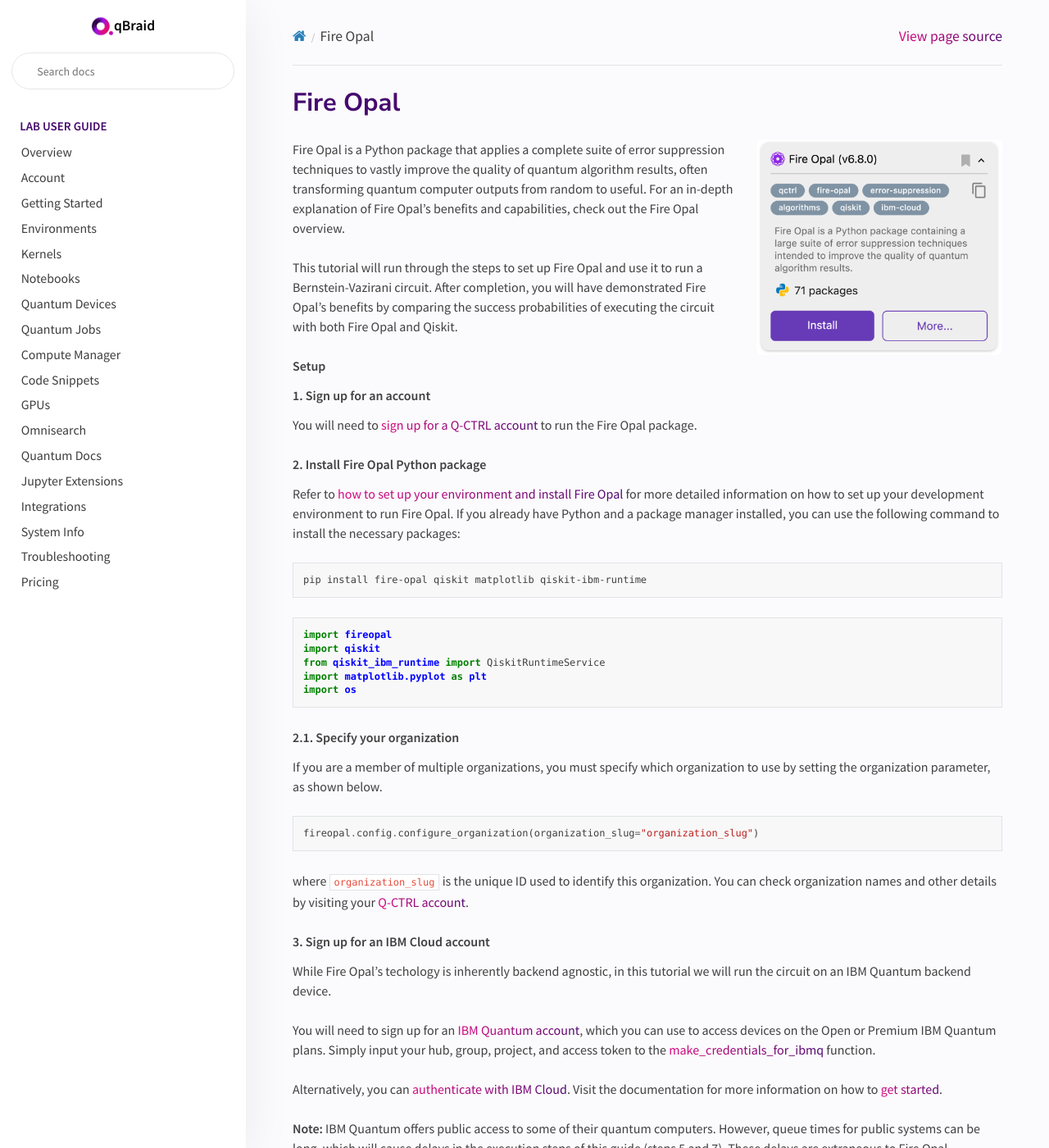
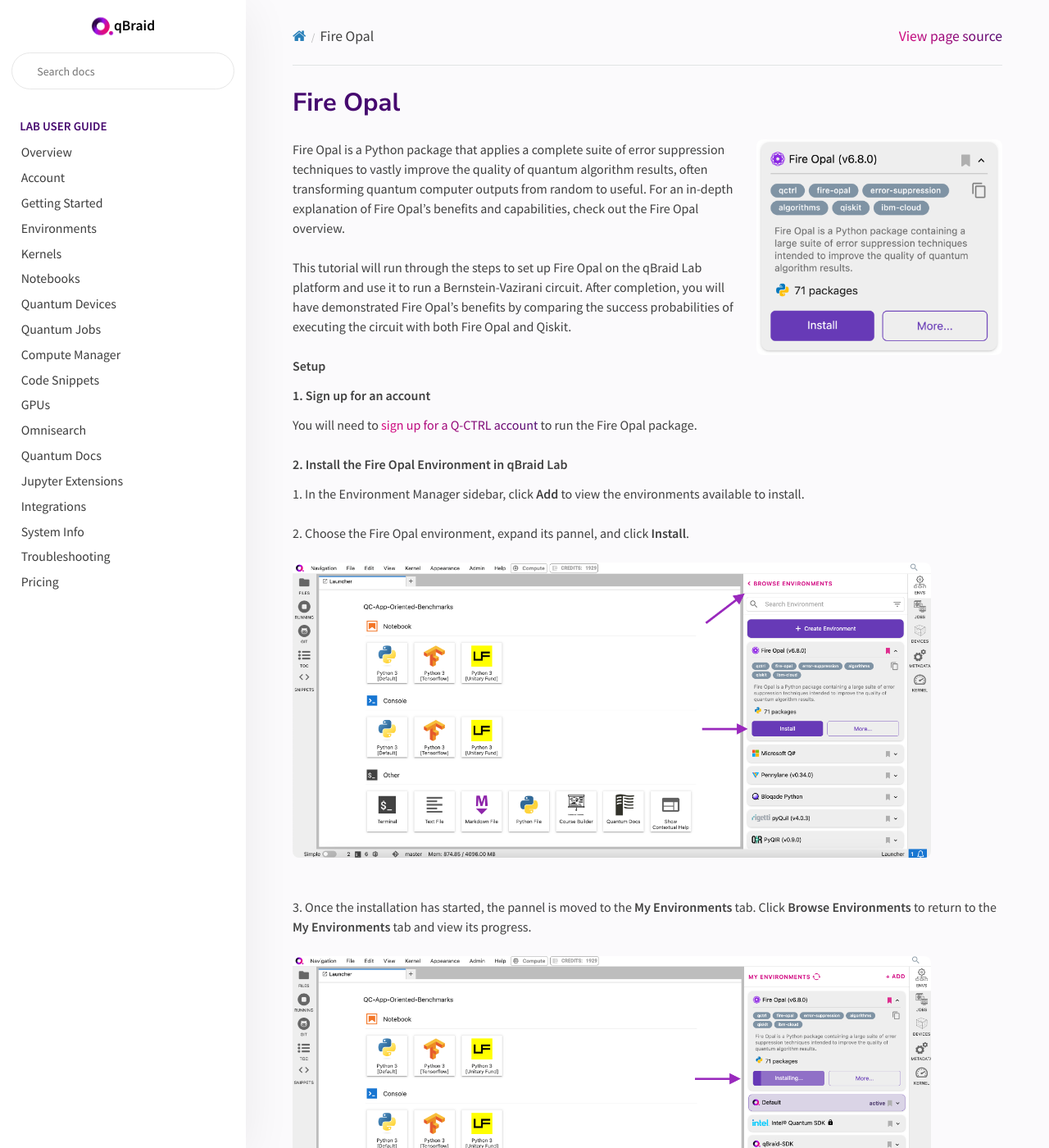
Before and after one commit to qBraid/qBraid-Lab, a Sphinx documentation site: the page built from docs/lab/fire_opal.rst, in a window 1280 px wide and 1400 px high. Shown: the whole window at 82% size. Built offline with Sphinx 7.4.7 and the Read the Docs theme 2.0.0, drawn with Linux system fonts in a browser that asks for light colours; some of the changed text lies outside the part shown.

Commit message:
update fire opal docs

```diff
--- a/docs/lab/fire_opal.rst
+++ b/docs/lab/fire_opal.rst
@@ -17,7 +17,7 @@
 random to useful. For an in-depth explanation of Fire Opal's benefits
 and capabilities, check out the Fire Opal overview.
 
-This tutorial will run through the steps to set up Fire Opal and use
+This tutorial will run through the steps to set up Fire Opal on the qBraid Lab platform and use
 it to run a Bernstein-Vazirani circuit. After completion, you will
 have demonstrated Fire Opal's benefits by comparing the success
 probabilities of executing the circuit with both Fire Opal and
@@ -36,19 +36,32 @@
    account <https://q-ctrl.com/fire-opal>`__ to run the Fire Opal
    package.
 
-   .. rubric:: 2. Install Fire Opal Python package
-      :name: 2-install-fire-opal-python-package
+   .. rubric:: 2. Install the Fire Opal Environment in qBraid Lab
+      :name: 2-install-fire-opal
 
-   Refer to `how to set up your environment and install Fire
-   Opal <https://docs.q-ctrl.com/fire-opal/user-guides/how-to-set-up-your-environment-and-install-fire-opal>`__
-   for more detailed information on how to set up your development
-   environment to run Fire Opal. If you already have Python and a
-   package manager installed, you can use the following command to
-   install the necessary packages:
+   \1. In the Environment Manager sidebar, click **Add** to view the environments available to install.
 
-   .. code:: shell
+   \2. Choose the Fire Opal environment, expand its pannel, and click **Install**.
 
-      pip install fire-opal qiskit matplotlib qiskit-ibm-runtime
+   .. image:: ../_static/environments/env_install_fire_opal.png
+      :width: 90%
+      :alt: Install environment
+      :target: javascript:void(0);
+
+   |
+
+   \3. Once the installation has started, the pannel is moved to the **My Environments** tab.
+   Click **Browse Environments** to return to the **My Environments** tab and view its progress.
+
+   .. image:: ../_static/environments/env_installing_fire_opal.png
+      :width: 90%
+      :alt: Installing environment progress bar
+      :target: javascript:void(0);
+
+   |
+
+   \4. When the installation is complete, the environment panel's action button will switch from
+   **Installing...** to **Activate**. Click activate and open the environment.
 
 .. container:: cell code
    :name: e69b7bc9
```
Also changed, not shown: docs/_static/environments/env_install_fire_opal.png (added), docs/_static/environments/env_installing_fire_opal.png (added).
